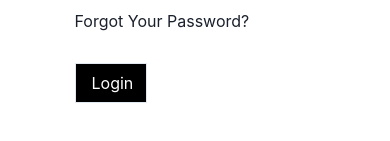
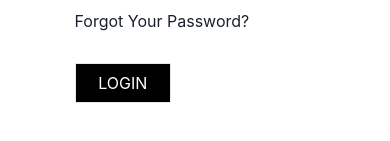
Before and after one commit to himanshudestiny/Nyresa, a React (Create React App) app in the folder project/: page /login in a window 390 px wide. Shown: the part 1635-1776 px from the top of the page. Built offline with nearby package versions, Linux system fonts and the light colour scheme.

Commit message:
update: added minor responsiveness changes in login page

```diff
--- a/project/src/pages/Social.jsx
+++ b/project/src/pages/Social.jsx
@@ -3,7 +3,6 @@ import {
   Box,
   Container,
   FormControl,
-  Heading,
   Input,
   Text,
   Grid,
@@ -236,13 +235,13 @@ const Social = () => {
                   <Link>Forgot Your Password?</Link>
                   <br />
                   <Input
-                    width="30%"
+                    width={{ base: "40%", sm: "45%", md: "60%" }}
                     mt="30px"
                     color="white"
                     backgroundColor="black"
                     borderRadius={0}
                     type="submit"
-                    value="Login"
+                    value="LOGIN"
                     _hover={{
                       backgroundColor: "white",
                       color: "black",
```
